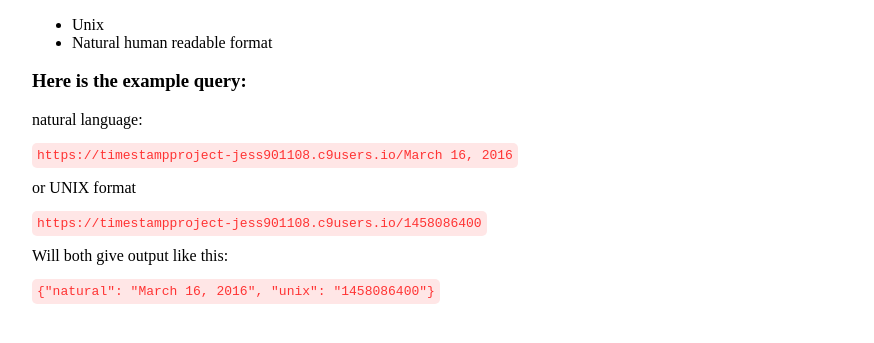
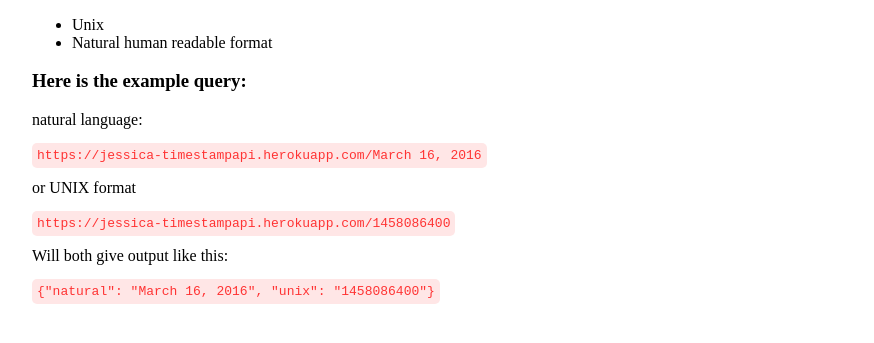
Before and after one commit to jess901108/timeStamp, a website: page client/index.html in a window 1280 px wide. Shown: the part 143-486 px from the top of the page, without its empty margins (6-880 px from the left). Drawn offline with Linux system fonts and the light colour scheme.

Commit message:
final fix heroku url

```diff
--- a/client/index.html
+++ b/client/index.html
@@ -20,9 +20,9 @@
 
     <p>natural language:</p>
 
-    <code>https://timestampproject-jess901108.c9users.io/March 16, 2016</code>
+    <code>https://jessica-timestampapi.herokuapp.com/March 16, 2016</code>
     <p>or UNIX format</p>
-    <code>https://timestampproject-jess901108.c9users.io/1458086400</code>
+    <code>https://jessica-timestampapi.herokuapp.com/1458086400</code>
 
     <p>Will both give output like this:</p>
 
```
Also changed, not shown: README.md.
